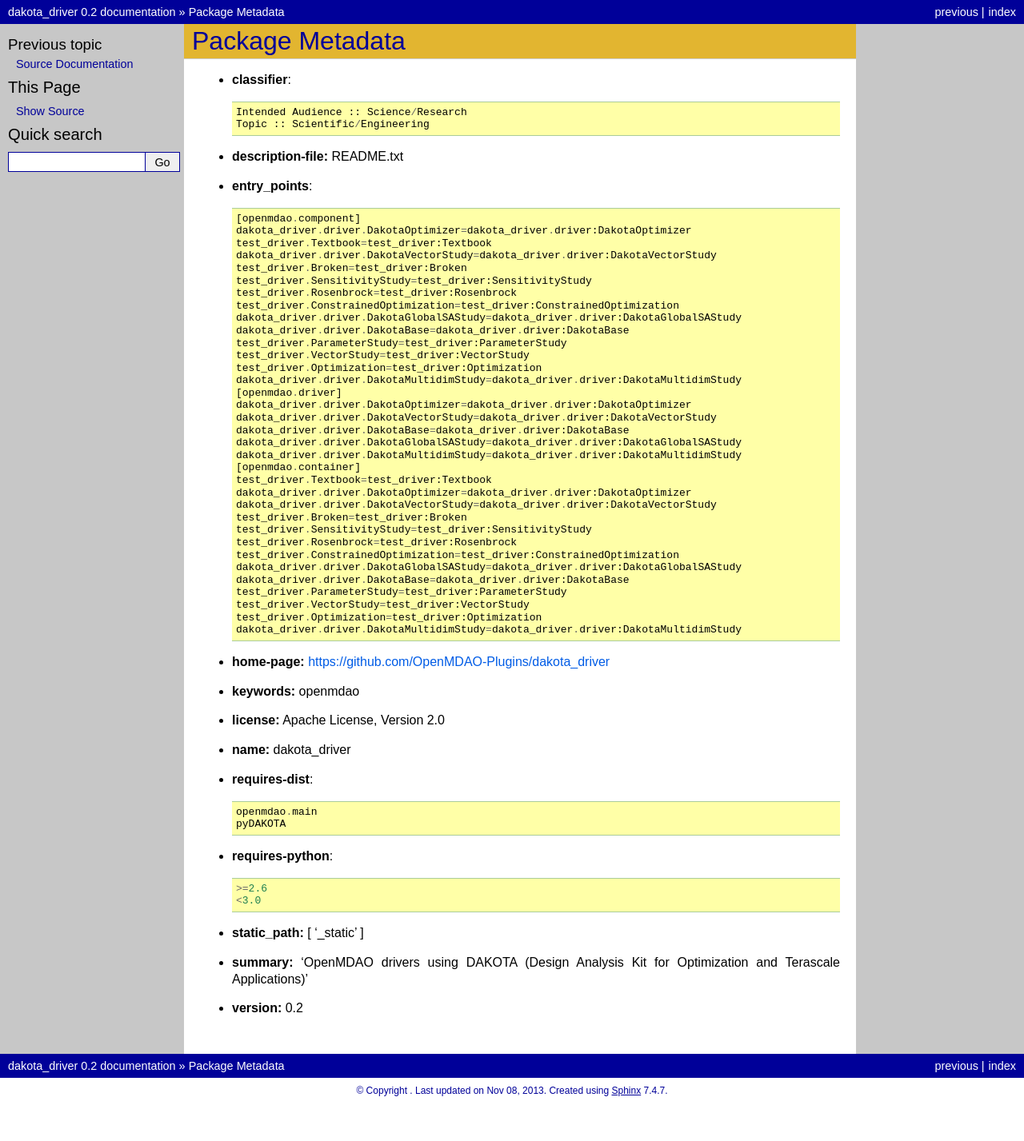
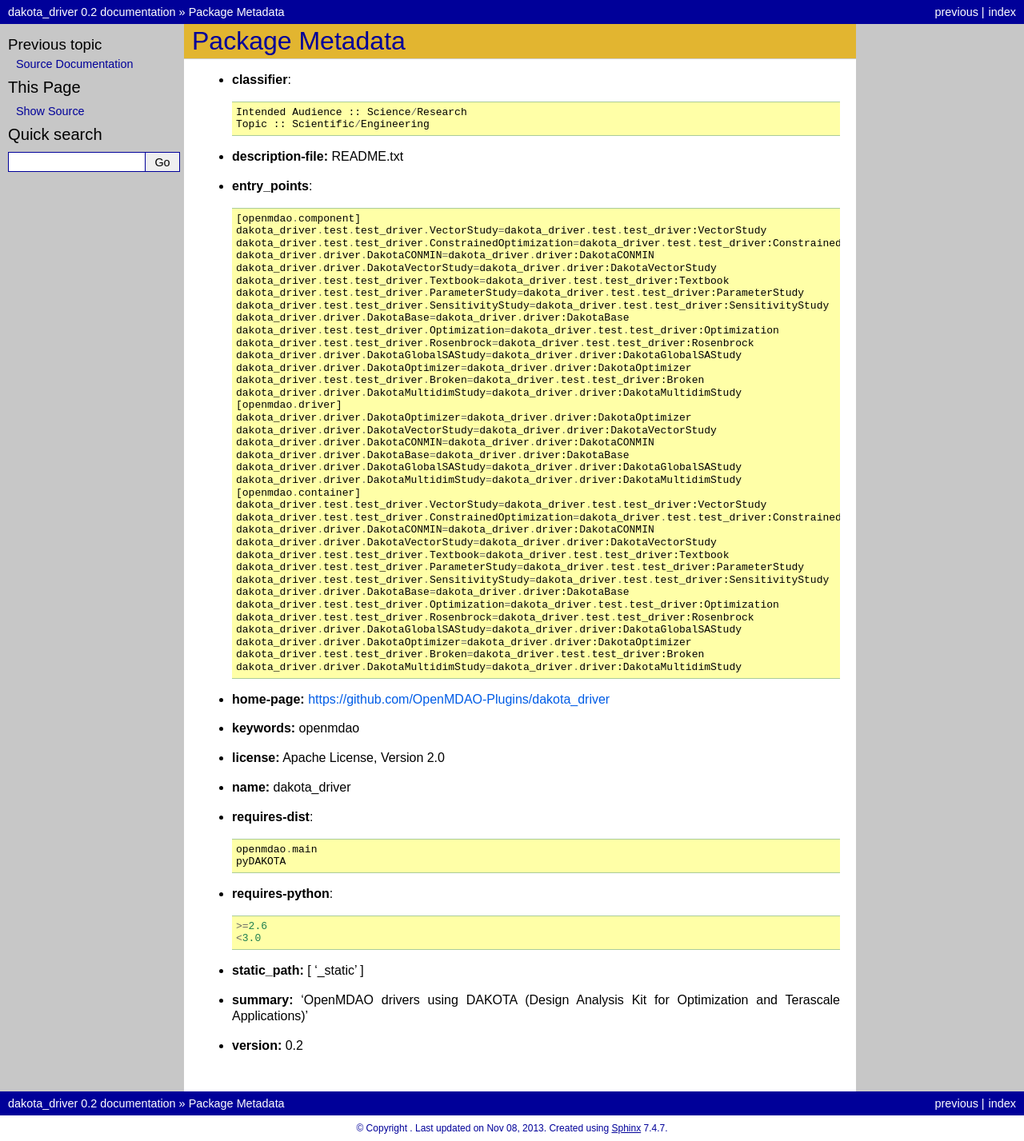
Before and after one commit to OpenMDAO-Plugins/dakota_driver, a Sphinx documentation site: the page built from docs/pkgdocs.rst, in a window 1280 px wide. Shown: the whole page at 80% size. Built offline with Sphinx 7.4.7, drawn with Linux system fonts in a browser that asks for light colours; before the commit the page ends 1380 px from its top, so only the background shows below that.

```diff
--- a/docs/pkgdocs.rst
+++ b/docs/pkgdocs.rst
@@ -13,38 +13,41 @@
 - **entry_points**::
 
     [openmdao.component]
+    dakota_driver.test.test_driver.VectorStudy=dakota_driver.test.test_driver:VectorStudy
+    dakota_driver.test.test_driver.ConstrainedOptimization=dakota_driver.test.test_driver:ConstrainedOptimization
+    dakota_driver.driver.DakotaCONMIN=dakota_driver.driver:DakotaCONMIN
+    dakota_driver.driver.DakotaVectorStudy=dakota_driver.driver:DakotaVectorStudy
+    dakota_driver.test.test_driver.Textbook=dakota_driver.test.test_driver:Textbook
+    dakota_driver.test.test_driver.ParameterStudy=dakota_driver.test.test_driver:ParameterStudy
+    dakota_driver.test.test_driver.SensitivityStudy=dakota_driver.test.test_driver:SensitivityStudy
+    dakota_driver.driver.DakotaBase=dakota_driver.driver:DakotaBase
+    dakota_driver.test.test_driver.Optimization=dakota_driver.test.test_driver:Optimization
+    dakota_driver.test.test_driver.Rosenbrock=dakota_driver.test.test_driver:Rosenbrock
+    dakota_driver.driver.DakotaGlobalSAStudy=dakota_driver.driver:DakotaGlobalSAStudy
     dakota_driver.driver.DakotaOptimizer=dakota_driver.driver:DakotaOptimizer
-    test_driver.Textbook=test_driver:Textbook
-    dakota_driver.driver.DakotaVectorStudy=dakota_driver.driver:DakotaVectorStudy
-    test_driver.Broken=test_driver:Broken
-    test_driver.SensitivityStudy=test_driver:SensitivityStudy
-    test_driver.Rosenbrock=test_driver:Rosenbrock
-    test_driver.ConstrainedOptimization=test_driver:ConstrainedOptimization
-    dakota_driver.driver.DakotaGlobalSAStudy=dakota_driver.driver:DakotaGlobalSAStudy
-    dakota_driver.driver.DakotaBase=dakota_driver.driver:DakotaBase
-    test_driver.ParameterStudy=test_driver:ParameterStudy
-    test_driver.VectorStudy=test_driver:VectorStudy
-    test_driver.Optimization=test_driver:Optimization
+    dakota_driver.test.test_driver.Broken=dakota_driver.test.test_driver:Broken
     dakota_driver.driver.DakotaMultidimStudy=dakota_driver.driver:DakotaMultidimStudy
     [openmdao.driver]
     dakota_driver.driver.DakotaOptimizer=dakota_driver.driver:DakotaOptimizer
     dakota_driver.driver.DakotaVectorStudy=dakota_driver.driver:DakotaVectorStudy
+    dakota_driver.driver.DakotaCONMIN=dakota_driver.driver:DakotaCONMIN
     dakota_driver.driver.DakotaBase=dakota_driver.driver:DakotaBase
     dakota_driver.driver.DakotaGlobalSAStudy=dakota_driver.driver:DakotaGlobalSAStudy
     dakota_driver.driver.DakotaMultidimStudy=dakota_driver.driver:DakotaMultidimStudy
     [openmdao.container]
-    test_driver.Textbook=test_driver:Textbook
+    dakota_driver.test.test_driver.VectorStudy=dakota_driver.test.test_driver:VectorStudy
+    dakota_driver.test.test_driver.ConstrainedOptimization=dakota_driver.test.test_driver:ConstrainedOptimization
+    dakota_driver.driver.DakotaCONMIN=dakota_driver.driver:DakotaCONMIN
+    dakota_driver.driver.DakotaVectorStudy=dakota_driver.driver:DakotaVectorStudy
+    dakota_driver.test.test_driver.Textbook=dakota_driver.test.test_driver:Textbook
+    dakota_driver.test.test_driver.ParameterStudy=dakota_driver.test.test_driver:ParameterStudy
+    dakota_driver.test.test_driver.SensitivityStudy=dakota_driver.test.test_driver:SensitivityStudy
+    dakota_driver.driver.DakotaBase=dakota_driver.driver:DakotaBase
+    dakota_driver.test.test_driver.Optimization=dakota_driver.test.test_driver:Optimization
+    dakota_driver.test.test_driver.Rosenbrock=dakota_driver.test.test_driver:Rosenbrock
+    dakota_driver.driver.DakotaGlobalSAStudy=dakota_driver.driver:DakotaGlobalSAStudy
     dakota_driver.driver.DakotaOptimizer=dakota_driver.driver:DakotaOptimizer
-    dakota_driver.driver.DakotaVectorStudy=dakota_driver.driver:DakotaVectorStudy
-    test_driver.Broken=test_driver:Broken
-    test_driver.SensitivityStudy=test_driver:SensitivityStudy
-    test_driver.Rosenbrock=test_driver:Rosenbrock
-    test_driver.ConstrainedOptimization=test_driver:ConstrainedOptimization
-    dakota_driver.driver.DakotaGlobalSAStudy=dakota_driver.driver:DakotaGlobalSAStudy
-    dakota_driver.driver.DakotaBase=dakota_driver.driver:DakotaBase
-    test_driver.ParameterStudy=test_driver:ParameterStudy
-    test_driver.VectorStudy=test_driver:VectorStudy
-    test_driver.Optimization=test_driver:Optimization
+    dakota_driver.test.test_driver.Broken=dakota_driver.test.test_driver:Broken
     dakota_driver.driver.DakotaMultidimStudy=dakota_driver.driver:DakotaMultidimStudy
 
 - **home-page:** https://github.com/OpenMDAO-Plugins/dakota_driver
--- a/docs/usage.rst
+++ b/docs/usage.rst
@@ -11,7 +11,7 @@
 
     from openmdao.main.api import Component, Assembly
     from openmdao.main.datatypes.api import Float
-    from dakota_driver import DakotaOptimizer
+    from dakota_driver import DakotaCONMIN
 
     class Textbook(Component):
         """ DAKOTA 'text_book' function. """
@@ -32,7 +32,7 @@
             super(Assembly, self).configure()
             self.add('textbook', Textbook())
 
-            driver = self.add('driver', DakotaOptimizer())
+            driver = self.add('driver', DakotaCONMIN())
             driver.workflow.add('textbook')
             driver.stdout = 'dakota.out'
             driver.stderr = 'dakota.err'
--- a/src/dakota_driver/__init__.py
+++ b/src/dakota_driver/__init__.py
@@ -1,4 +1,4 @@
 from __future__ import absolute_import
 
-from .driver import DakotaOptimizer, DakotaMultidimStudy, DakotaVectorStudy, \
+from .driver import DakotaCONMIN, DakotaMultidimStudy, DakotaVectorStudy, \
                     DakotaGlobalSAStudy
```
Also changed, not shown: setup.py (+18 -3 lines), 2 other files.
